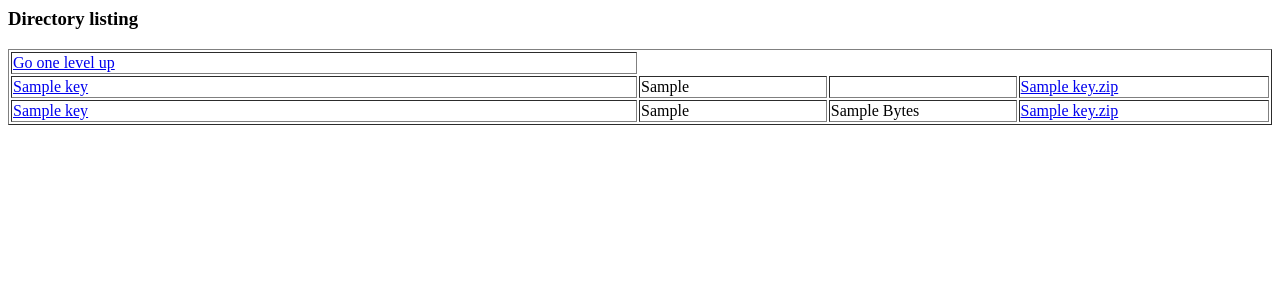
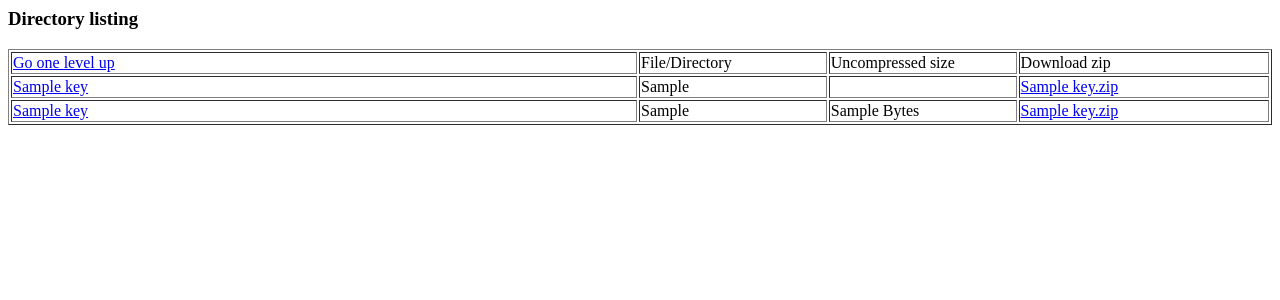
Before and after one commit to avolkov/django-direxplorer, a Django app: template templates/base.html in a window 1280 px wide. Shown: the top 300 px of the page. Run offline with Django 3.2, Linux system fonts and the light colour scheme; the template is opened without the code that fills it: most values are stand-ins (such as "Sample title", 1, 10 or a date in 2020).

Commit message:
Minor modifications of header listing

```diff
--- a/templates/base.html
+++ b/templates/base.html
@@ -12,6 +12,9 @@
 				{% else %}
 				<td>This is a top level directory</td>
 				{% endif %}
+				<td>File/Directory</td>
+				<td>Uncompressed size</td>
+				<td>Download zip</td>
 			</tr>
 			<!-- directories -->
 			{% for key,value in data.1.items %}
```
